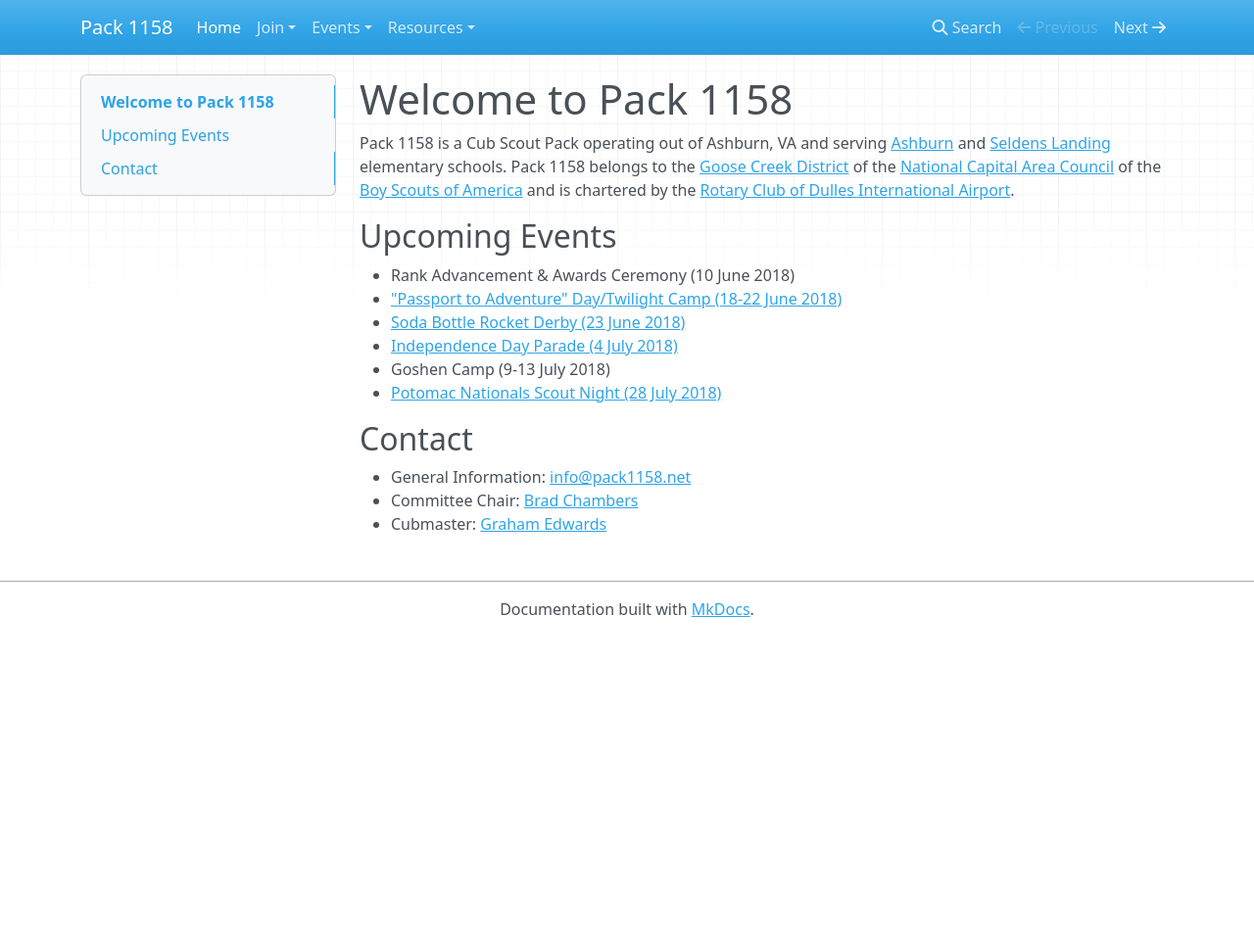
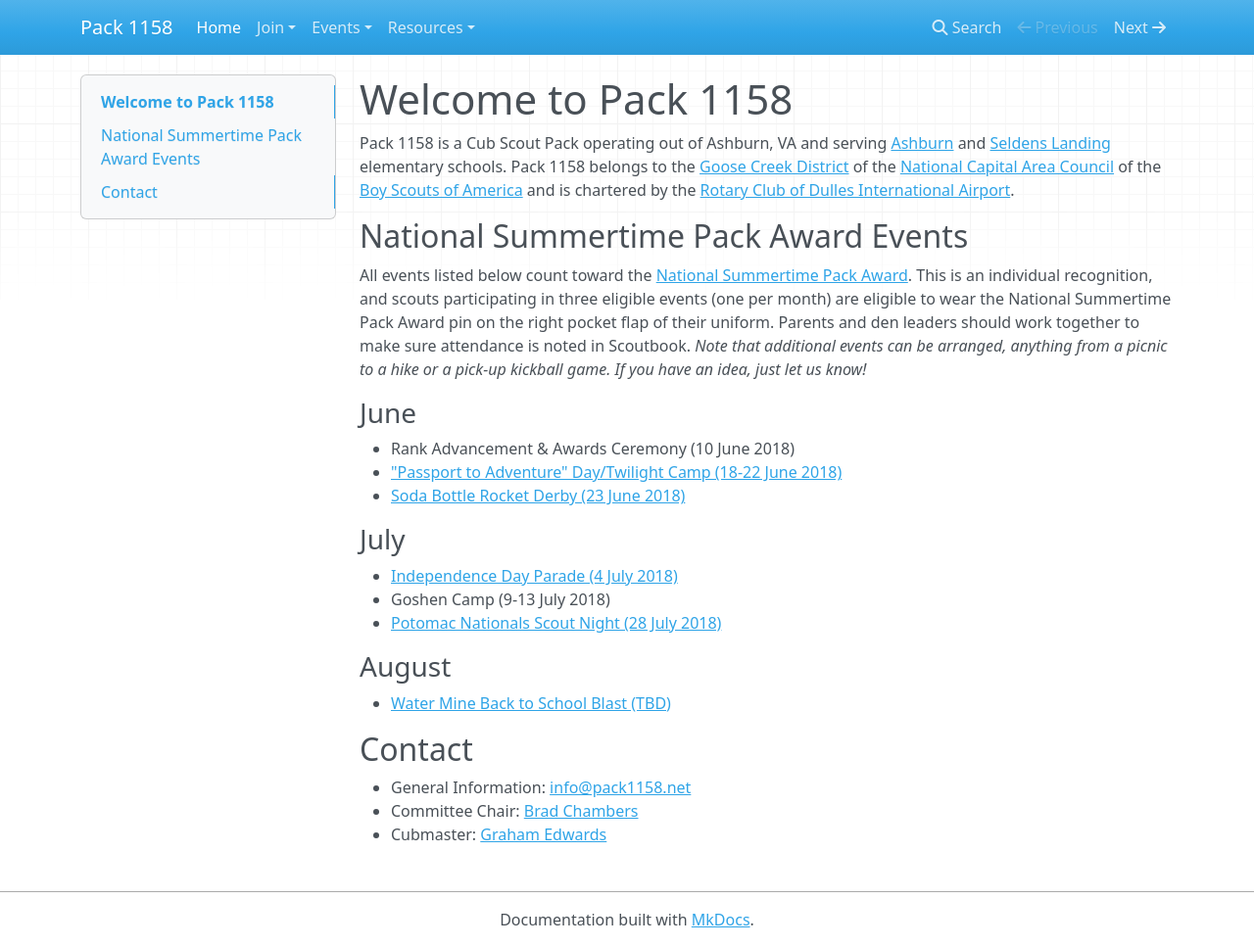
Before and after one commit to pack1158/pack1158.github.io, an MkDocs documentation site: the page built from docs/index.md, in a window 1280 px wide and 967 px high. Shown: the whole window at 98% size. Built offline with MkDocs 1.6.1, drawn with Linux system fonts in a browser that asks for light colours; nearby versions of some CDN libraries; old or Windows-style settings are respelled for this version of MkDocs.

Commit message:
Add info on summertime pack award

```diff
--- a/docs/index.md
+++ b/docs/index.md
@@ -8,14 +8,32 @@ the [Goose Creek District](https://www.ncacbsa.org/goose-creek/) of the
 America](https://www.scouting.org/) and is chartered by the [Rotary Club of
 Dulles International Airport](http://dullesairportrotary.org/).
 
-## Upcoming Events
+## National Summertime Pack Award Events
+
+All events listed below count toward the [National Summertime Pack
+Award](https://www.scouting.org/awards/awards-central/national-summertime/).
+This is an individual recognition, and scouts participating in three eligible
+events (one per month) are eligible to wear the National Summertime Pack Award
+pin on the right pocket flap of their uniform.  Parents and den leaders should
+work together to make sure attendance is noted in Scoutbook. _Note that
+additional events can be arranged, anything from a picnic to a hike or a
+pick-up kickball game. If you have an idea, just let us know!_
+
+### June
 
 - Rank Advancement & Awards Ceremony (10 June 2018)
 - ["Passport to Adventure" Day/Twilight Camp (18-22 June 2018)](events/passport-to-adventure.md)
 - [Soda Bottle Rocket Derby (23 June 2018)](events/soda-bottle-rocket-derby.md)
+
+### July
+
 - [Independence Day Parade (4 July 2018)](events/independence-day-parade.md)
 - Goshen Camp (9-13 July 2018)
 - [Potomac Nationals Scout Night (28 July 2018)](events/potomac-nationals-scout-night.md)
+
+### August
+
+- [Water Mine Back to School Blast (TBD)](events/water-mine-back-to-school-blast.md)
 
 ## Contact
 
```
